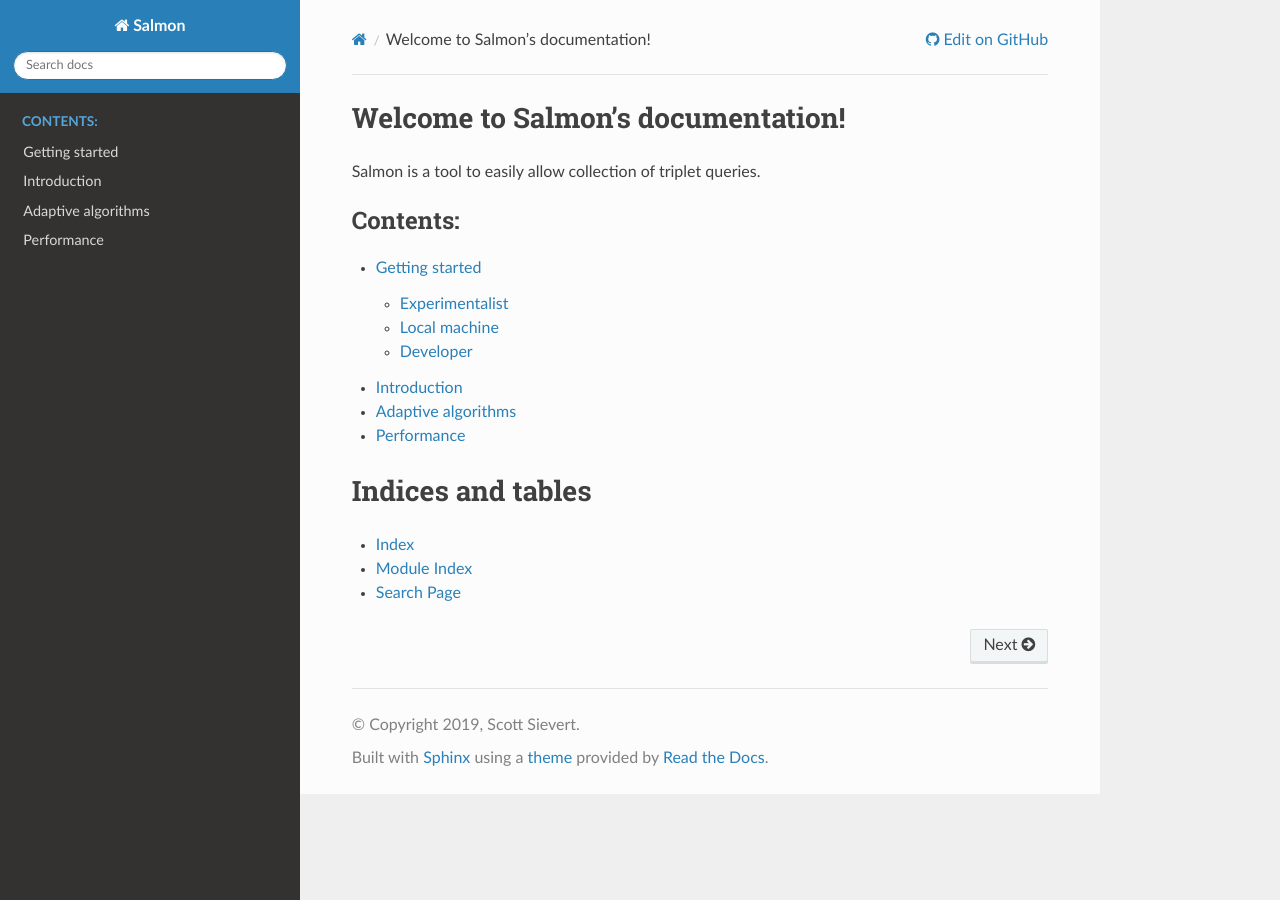
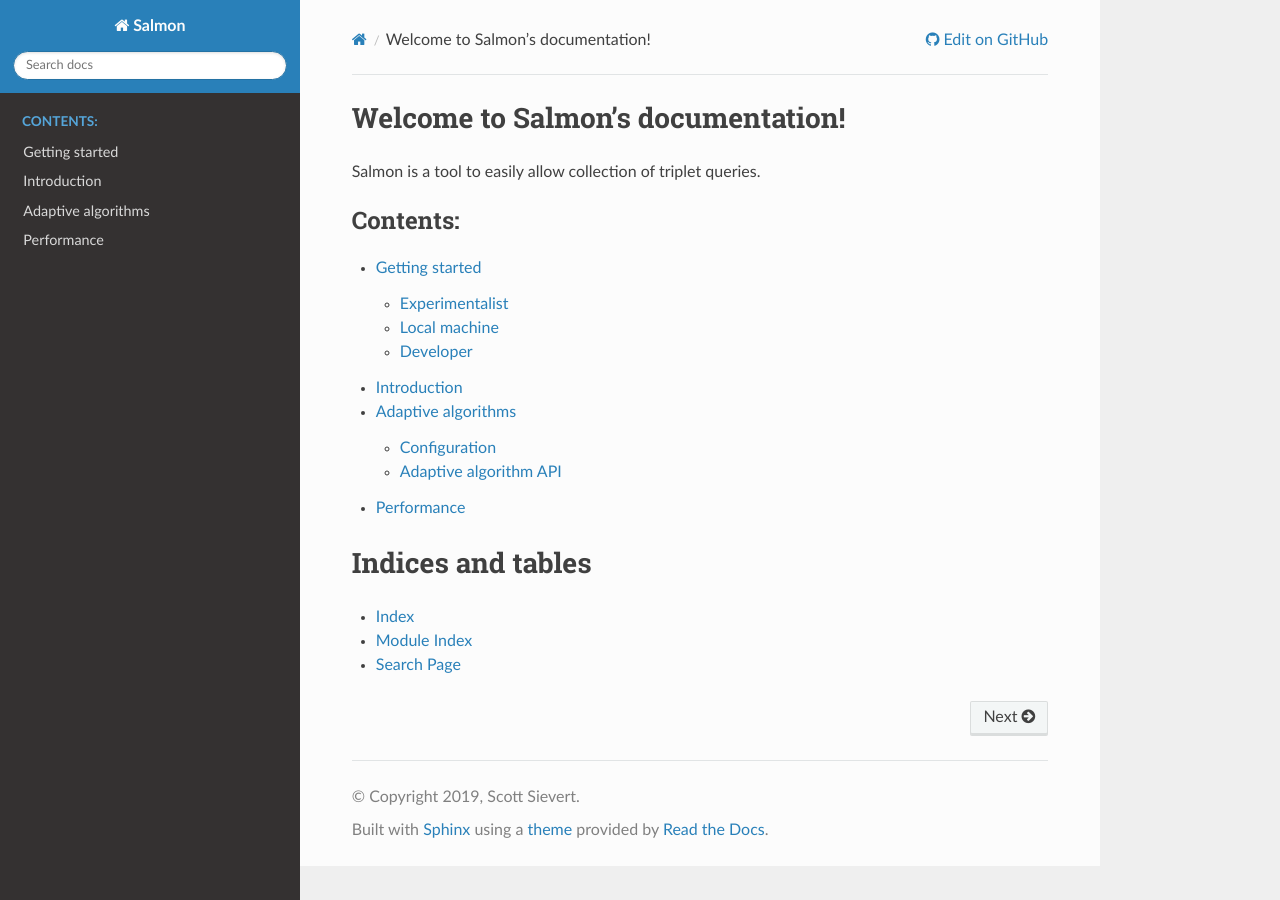
Before and after one commit to stsievert/salmon, a Sphinx documentation site: the page built from docs/index.rst, in a window 1280 px wide. Built offline with Sphinx 7.4.7 and the Read the Docs theme 2.0.0, drawn with Linux system fonts in a browser that asks for light colours.

Commit message:
Documentation structure

```diff
--- a/docs/adaptive.rst
+++ b/docs/adaptive.rst
@@ -12,8 +12,29 @@
 
    backend.algs.Runner
 
+Configuration
+-------------
 
+
+Adaptive algorithm API
+----------------------
+Runner
+^^^^^^
 .. currentmodule:: backend.algs
 
 .. autoclass:: Runner
    :members:
+
+RandomSampling
+^^^^^^^^^^^^^^
+
+.. autoclass:: RandomSampling
+
+   .. automethod:: __init__
+
+RoundRobin
+^^^^^^^^^^
+
+.. autoclass:: RoundRobin
+
+   .. automethod:: __init__
```
